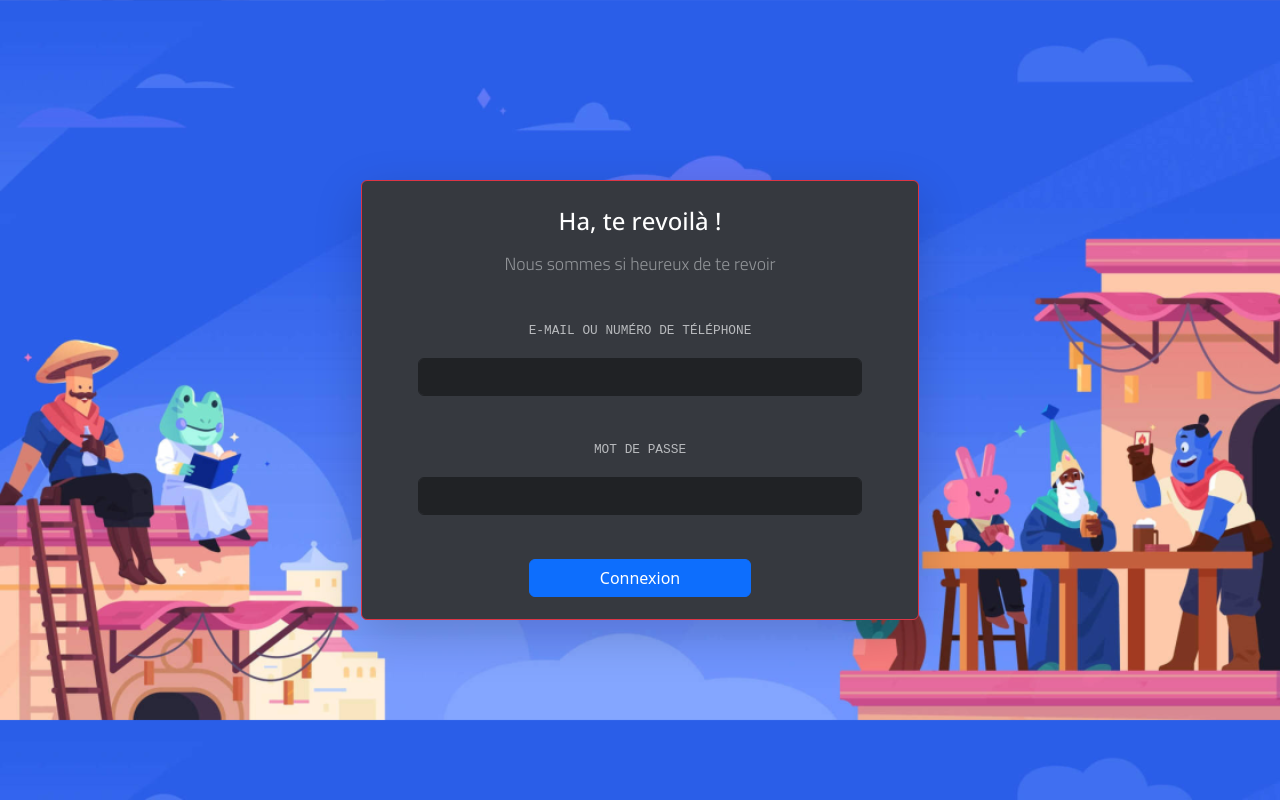
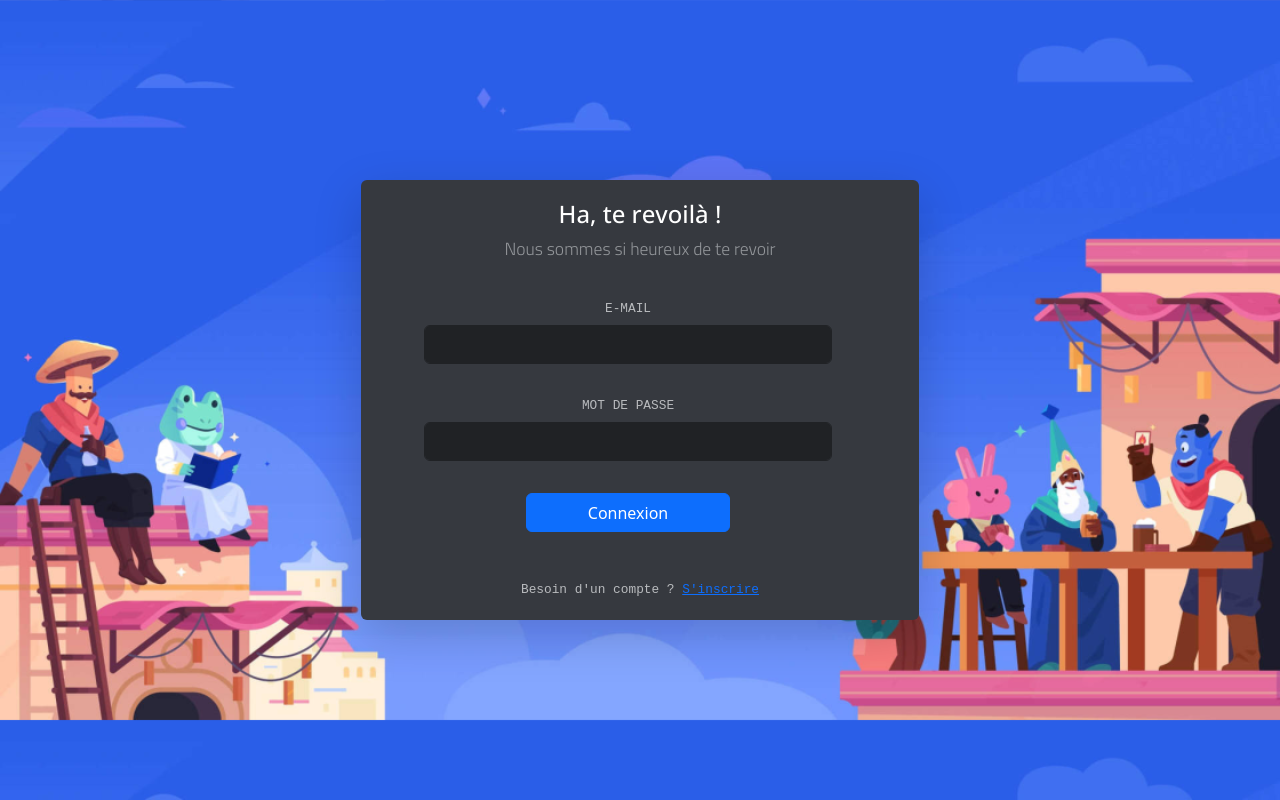
Before and after one commit to vela-nova/nodejs-discord-front, a plain HTML site: page HTML/login.html in a window 1280 px wide. Drawn offline with nearby package versions, Linux system fonts and the light colour scheme.

Commit message:
Update Login Page

```diff
--- a/CSS/login.css
+++ b/CSS/login.css
@@ -38,6 +38,14 @@ body {
     color: rgb(185, 187, 190)
 }
 
+.fourthtext{
+    font-family: 'Courier New', Courier, monospace; /* Police à choisir */
+    font-size: 0.8rem;
+    padding-top: 2rem;
+    padding-bottom: 1rem;
+    color: rgb(185, 187, 190)
+}
+
 .inputtext{
     margin-top: 0.4rem;
     width: 80%;
--- a/HTML/login.html
+++ b/HTML/login.html
@@ -16,17 +16,43 @@
   <body>
 
     <div class="container d-flex align-items-center justify-content-center">
-        <div class="row text-center align-items-center justify-content-center login rounded shadow-lg border border-danger">
+
+        <div class="row text-center justify-content-center login rounded shadow-lg">
+
           <label class="primarytext">Ha, te revoilà !</label>
           <label class="secondarytext">Nous sommes si heureux de te revoir</label>
-          <label class="tertiarytext">E-MAIL OU NUMÉRO DE TÉLÉPHONE</label>
-          <input class="inputtext form-control" type="text">
-          <label class="tertiarytext">MOT DE PASSE</label>
-          <input class="inputtext form-control" type="password">
-          <button type="submit" class="connectionbutton btn btn-primary mb-3">Connexion</button>
+
+          <form class="row needs-validation" novalidate>
+
+            <div class="row justify-content-center">
+
+              <label for="validationEmail" class="tertiarytext">E-MAIL</label>
+              <input type="email" class="form-control inputtext" id="validationEmail" required>
+              <div class="invalid-feedback">
+                Veuillez écrire une adresse e-mail valide.
+              </div>
+
+            </div>
+
+            <div class="row justify-content-center">
+              <label for="validationPassword" class="tertiarytext">MOT DE PASSE</label>
+              <input type="password"class="form-control inputtext" id="validationPassword" required>
+              <div class="invalid-feedback">
+                Veuillez écrire un mot de passe valide.
+              </div>
+            </div>
+
+            <div class="row justify-content-center">
+              <button type="submit" class="btn btn-primary connectionbutton  mb-3">Connexion</button>
+            </div>
+
+          </form>
+          <label class="fourthtext">Besoin d'un compte ?
+            <a href="./signup.html" class="link-primary">S'inscrire</a>
+          </label>
         </div>
     </div>
     <script src="https://cdn.jsdelivr.net/npm/bootstrap@5.3.0-alpha1/dist/js/bootstrap.bundle.min.js" integrity="sha384-w76AqPfDkMBDXo30jS1Sgez6pr3x5MlQ1ZAGC+nuZB+EYdgRZgiwxhTBTkF7CXvN" crossorigin="anonymous"></script>
-
+    <script src="../JavaScript/formValidation.js"></script>
   </body>
 </html>
--- /dev/null
+++ b/JavaScript/formValidation.js
@@ -0,0 +1,18 @@
+(() => {
+        'use strict'
+
+        // Fetch all the forms we want to apply custom Bootstrap validation styles to
+        const forms = document.querySelectorAll('.needs-validation')
+
+        // Loop over them and prevent submission
+        Array.from(forms).forEach(form => {
+          form.addEventListener('submit', event => {
+            if (!form.checkValidity()) {
+              event.preventDefault()
+              event.stopPropagation()
+            }
+
+            form.classList.add('was-validated')
+          }, false)
+        })
+    })()
```
